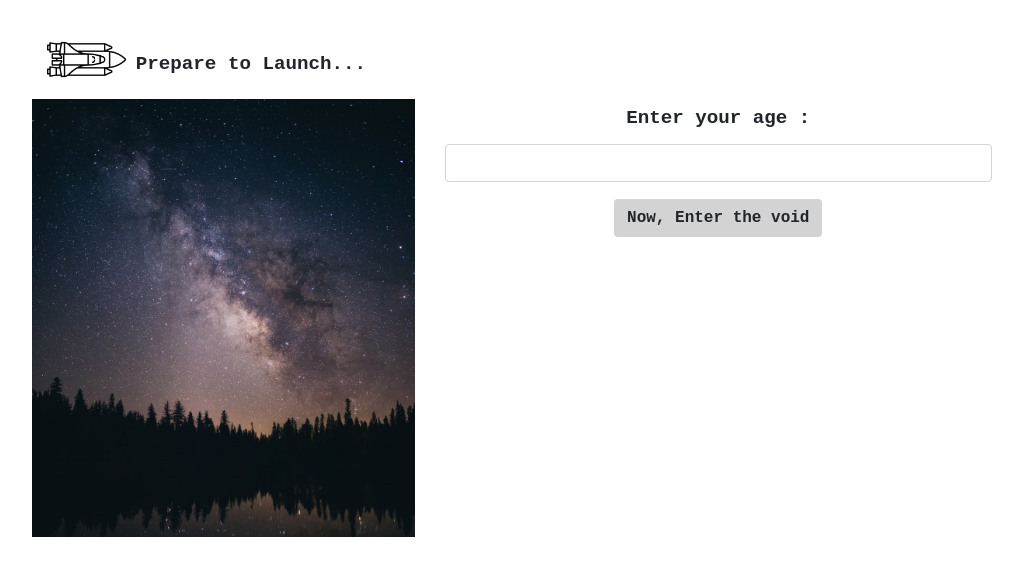
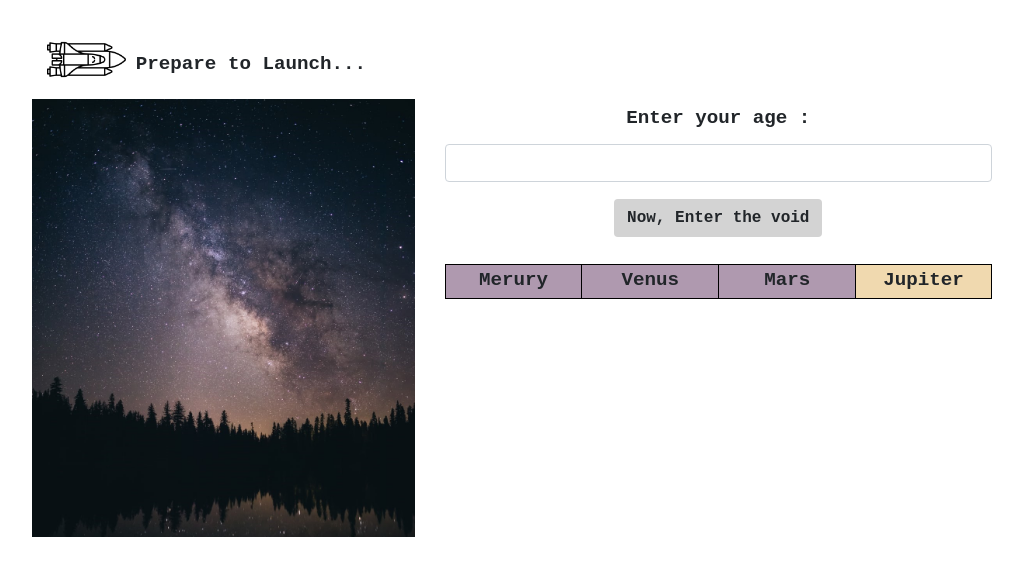
Before and after one commit to joey3001/testGhPages, a website built with webpack: page src/index.html in a window 1280 px wide. Shown: the whole page, without its empty margins (128-1151 px from the left). Built offline with nearby package versions, Linux system fonts and the light colour scheme.

Commit message:
Add more custom styling

```diff
--- a/src/css/styles.css
+++ b/src/css/styles.css
@@ -3,21 +3,21 @@
   height: auto;
   float:left;
   box-sizing: border-box;
-  border: 3px solid black;
+  border: 1px solid black;
   border-right: none;
-  margin-bottom: 25px;
-  background-color: floralwhite;
+  margin-top: 5%;
   box-sizing: border-box;
+  background-color: rgb(175, 153, 175);
 }
 
 .columnbox2 {
   width: 25%;
   height: auto;
   float:left;
-  border: 3px solid black;
-  margin-bottom: 25px;
+  border: 1px solid black;
+  margin-top: 5%;
   box-sizing: border-box;
-  background-color: floralwhite;
+  background-color: rgb(240, 217, 175);
 }
 
 .capsule {
--- a/src/index.html
+++ b/src/index.html
@@ -14,11 +14,23 @@
         <img id="stars" src="assets/images/stars.jpg" alt="stars">
       </div>
       <div class="col-7">
-        <form id="pizzaOrder">
+        <form id="calculator">
           <label for="number" class="bold">Enter your age :</label>
           <input id="number" class="form-control" type="number" required>
-          <button class="btn">Now, Enter the void</btn>
+          <button class="btn">Now, Enter the void</button>
         </form>
+        <div class = "columnbox1">
+          <p class = "bold">Merury</p>
+        </div>
+        <div class = "columnbox1">
+          <p class = "bold">Venus</p>
+        </div>
+        <div class = "columnbox1">
+          <p class = "bold">Mars</p>
+        </div>
+        <div class = "columnbox2">
+          <p class = "bold">Jupiter</p>
+        </div>
       </div>
     </div>
   </div>
```
